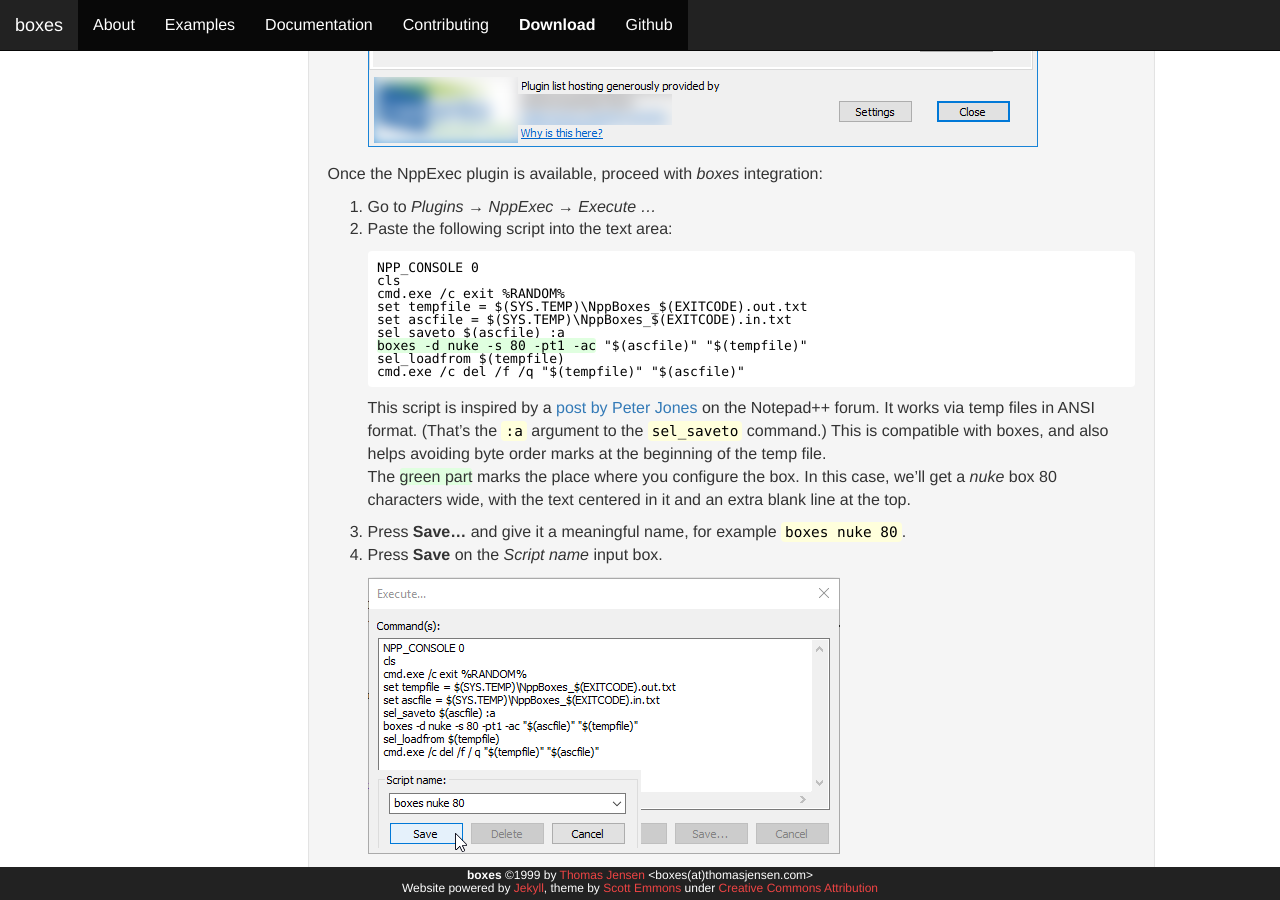
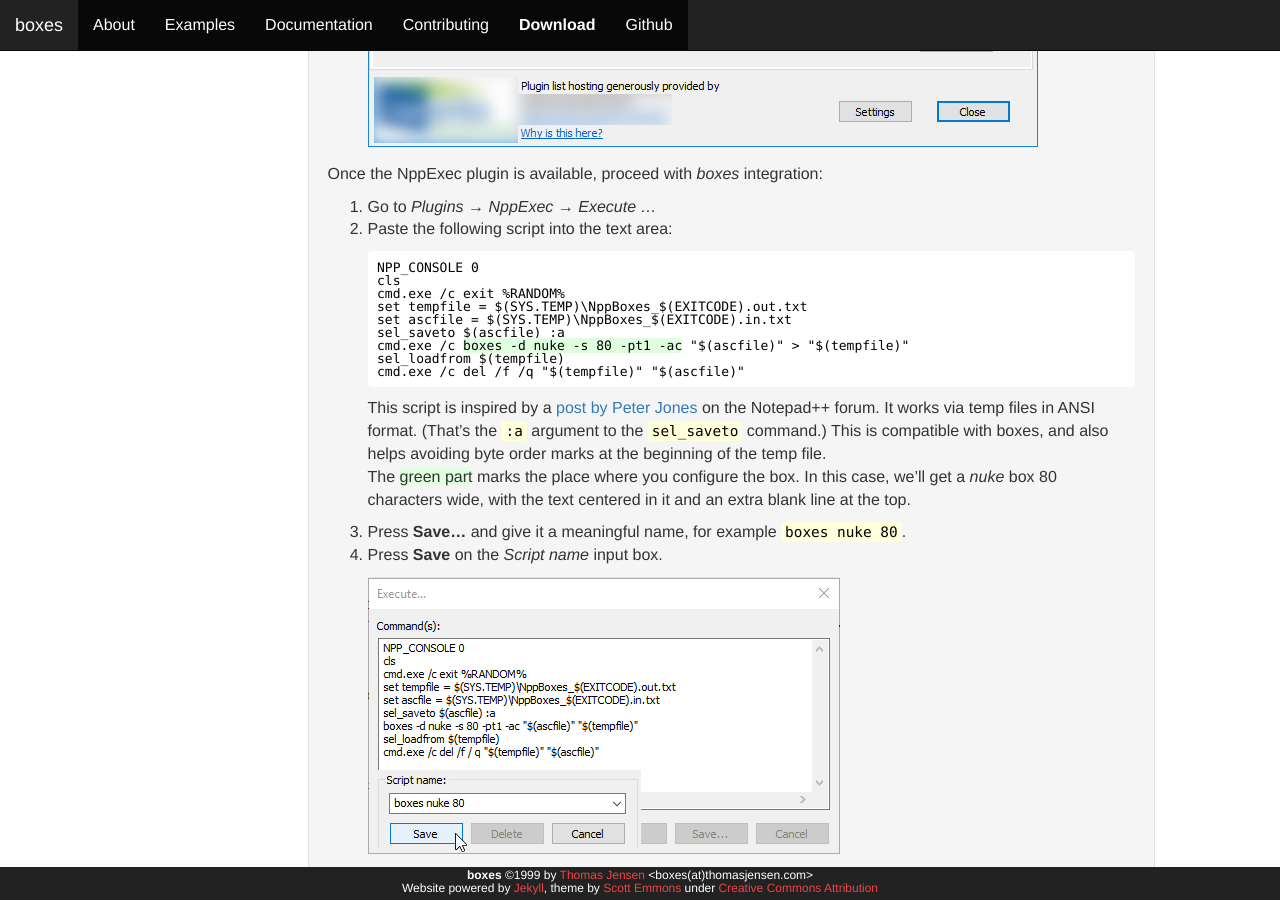
Before and after one commit to ascii-boxes/boxes, a Jekyll site: the page built from docs/install.html, in a window 1280 px wide and 900 px high, scrolled down 3511 px. Built offline with Jekyll 4.4.1, drawn with Linux system fonts in a browser that asks for light colours; comment, search, counter and statistics services are not loaded.

Commit message:
Fix Notepad++ integration docs to better handle box removal

```diff
--- a/docs/install.html
+++ b/docs/install.html
@@ -204,7 +204,7 @@ cmd.exe /c exit %RANDOM%
 set tempfile = $(SYS.TEMP)\NppBoxes_$(EXITCODE).out.txt
 set ascfile = $(SYS.TEMP)\NppBoxes_$(EXITCODE).in.txt
 sel_saveto $(ascfile) :a
-<span class="mark-hilite">boxes -d nuke -s 80 -pt1 -ac</span> "$(ascfile)" "$(tempfile)"
+cmd.exe /c <span class="mark-hilite">boxes -d nuke -s 80 -pt1 -ac</span> "$(ascfile)" > "$(tempfile)"
 sel_loadfrom $(tempfile)
 cmd.exe /c del /f /q "$(tempfile)" "$(ascfile)"</code></pre></div></div>
 
```
